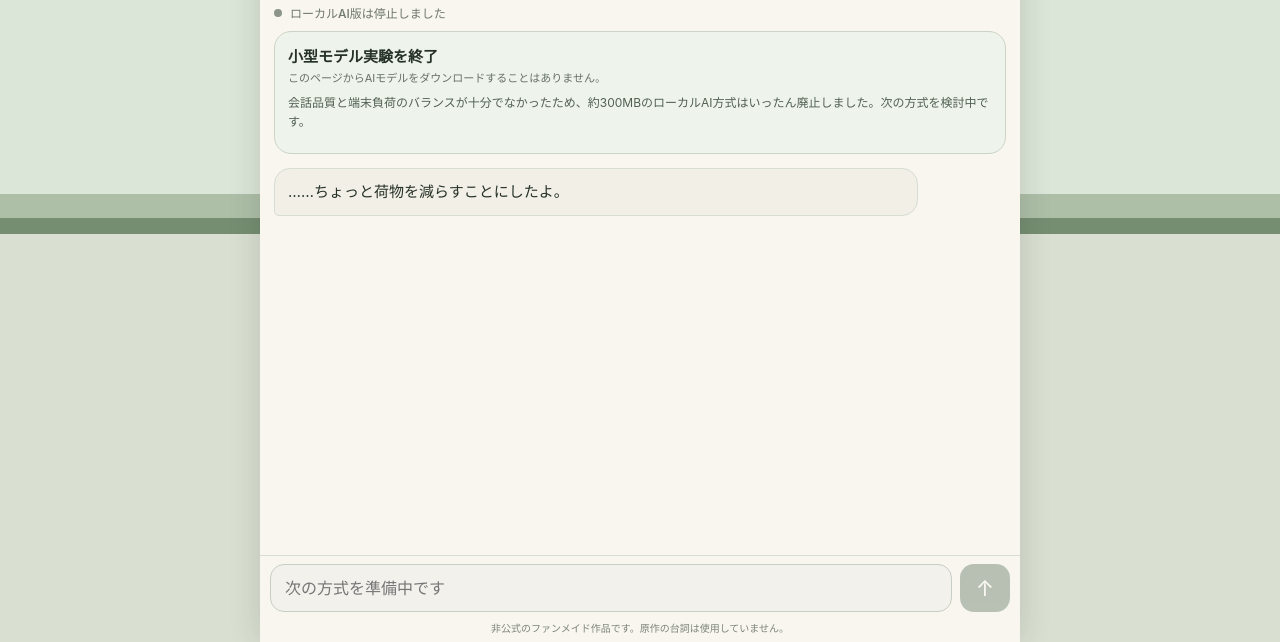
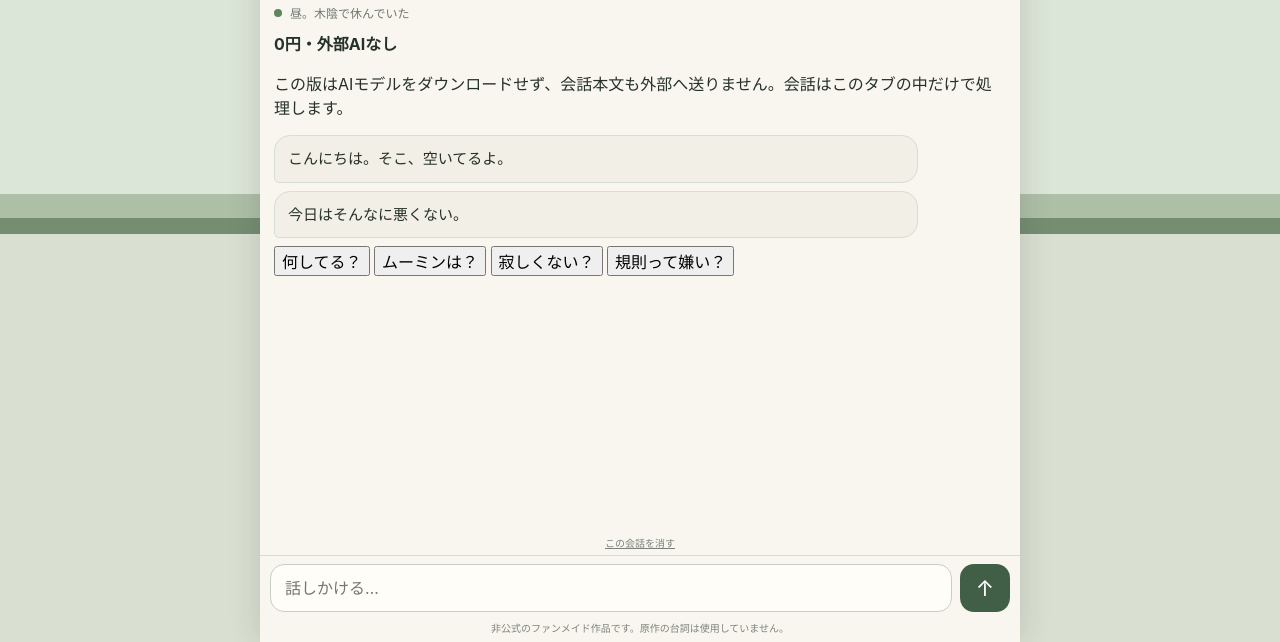
Before and after one commit to testeste55555/sniff, a plain HTML site: page index.html in a window 1280 px wide. Shown: the part 158-800 px from the top of the page. Drawn offline with Linux system fonts and the light colour scheme.

Commit message:
feat: switch to private no-model dialogue engine

```diff
--- a/index.html
+++ b/index.html
@@ -16,33 +16,42 @@
         <h1>スナフキンBot</h1>
         <p>川辺にいる、ちょっと話しづらい旅人。</p>
       </div>
-      <span class="badge">fan-made</span>
+      <span class="badge">fan-made / private</span>
       <div class="camp" aria-hidden="true">
         <span class="fire">🔥</span>
         <span class="traveler">🧢</span>
       </div>
     </header>
 
-    <section class="chat" aria-live="polite">
-      <div class="status"><span></span><b>ローカルAI版は停止しました</b></div>
-      <section class="ai-card">
-        <div class="ai-card-head">
-          <div>
-            <strong>小型モデル実験を終了</strong>
-            <small>このページからAIモデルをダウンロードすることはありません。</small>
-          </div>
-        </div>
-        <p>会話品質と端末負荷のバランスが十分でなかったため、約300MBのローカルAI方式はいったん廃止しました。次の方式を検討中です。</p>
+    <section id="chat" class="chat" aria-live="polite">
+      <div class="status"><span class="ready"></span><b id="statusText">川辺にいるようです</b></div>
+
+      <section class="privacy-card">
+        <strong>0円・外部AIなし</strong>
+        <p>この版はAIモデルをダウンロードせず、会話本文も外部へ送りません。会話はこのタブの中だけで処理します。</p>
       </section>
-      <div class="message bot">……ちょっと荷物を減らすことにしたよ。</div>
+
+      <div id="messages"></div>
+
+      <div id="quickChoices" class="quick-choices">
+        <button type="button" data-message="何してる？">何してる？</button>
+        <button type="button" data-message="ムーミンは？">ムーミンは？</button>
+        <button type="button" data-message="寂しくない？">寂しくない？</button>
+        <button type="button" data-message="規則って嫌い？">規則って嫌い？</button>
+      </div>
     </section>
 
-    <form class="composer">
-      <input type="text" placeholder="次の方式を準備中です" aria-label="メッセージ" disabled>
-      <button type="button" aria-label="送信" disabled>↑</button>
+    <div class="privacy-actions">
+      <button id="clearConversation" type="button">この会話を消す</button>
+    </div>
+
+    <form id="composer" class="composer">
+      <input id="messageInput" type="text" placeholder="話しかける…" autocomplete="off" enterkeyhint="send" aria-label="メッセージ">
+      <button type="submit" aria-label="送信">↑</button>
     </form>
 
     <footer>非公式のファンメイド作品です。原作の台詞は使用していません。</footer>
   </main>
+  <script src="dialogue-v6.js"></script>
 </body>
 </html>
```
